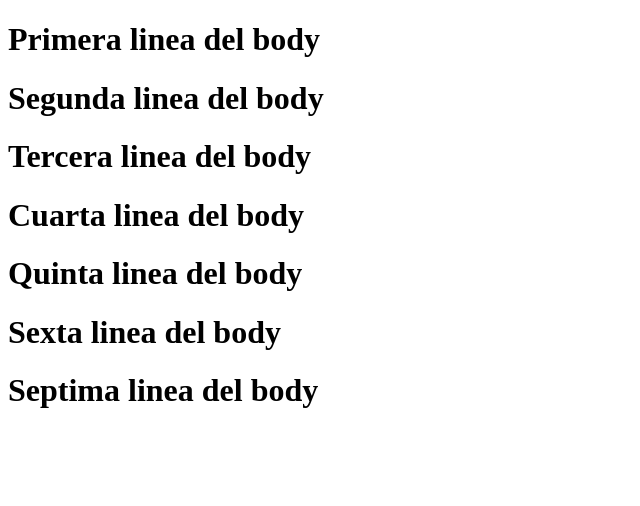
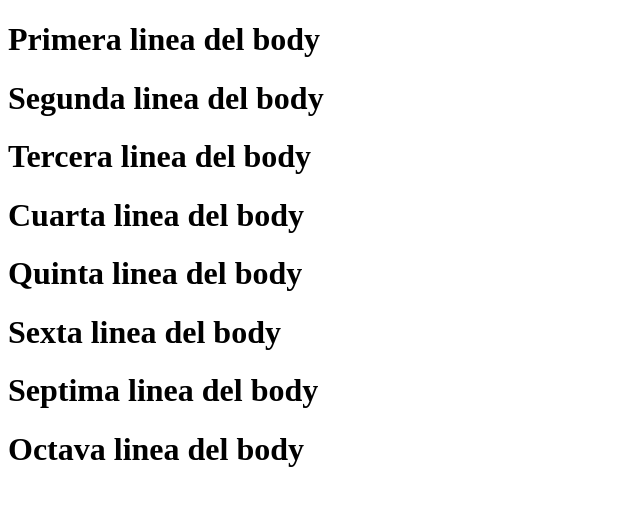
Before and after one commit to Jxbrrg/Carta, a plain HTML site: page Desktop/clase_git_juevess/index.html in a window 1280 px wide. Shown: the whole page, without its empty margins (0-640 px from the left). Drawn offline with Linux system fonts and the light colour scheme.

Commit message:
Octavo commit

```diff
--- a/Desktop/clase_git_juevess/index.html
+++ b/Desktop/clase_git_juevess/index.html
@@ -13,6 +13,8 @@
    <h1>Quinta linea del body</h1>
    <h1>Sexta linea del body</h1>
    <h1>Septima linea del body</h1>
+   <h1>Octava linea del body</h1>
+
 
 
 
```
